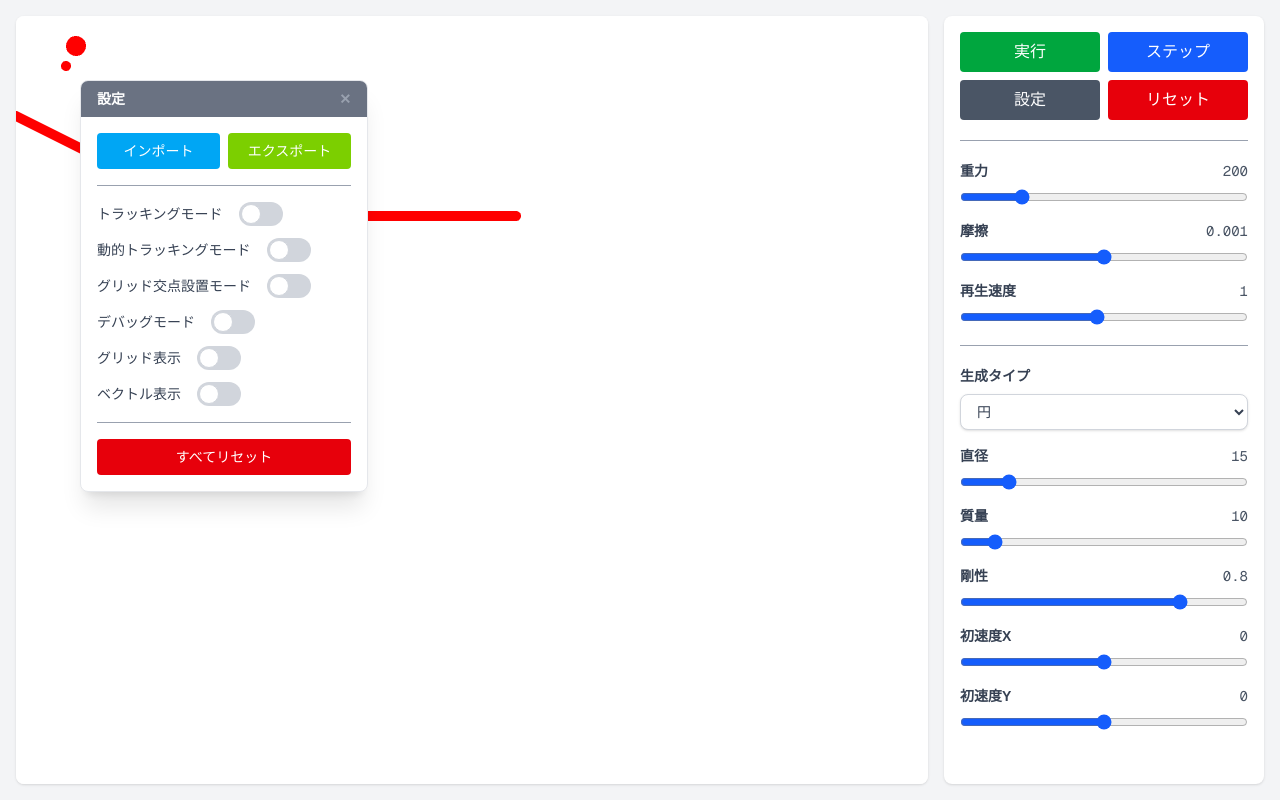
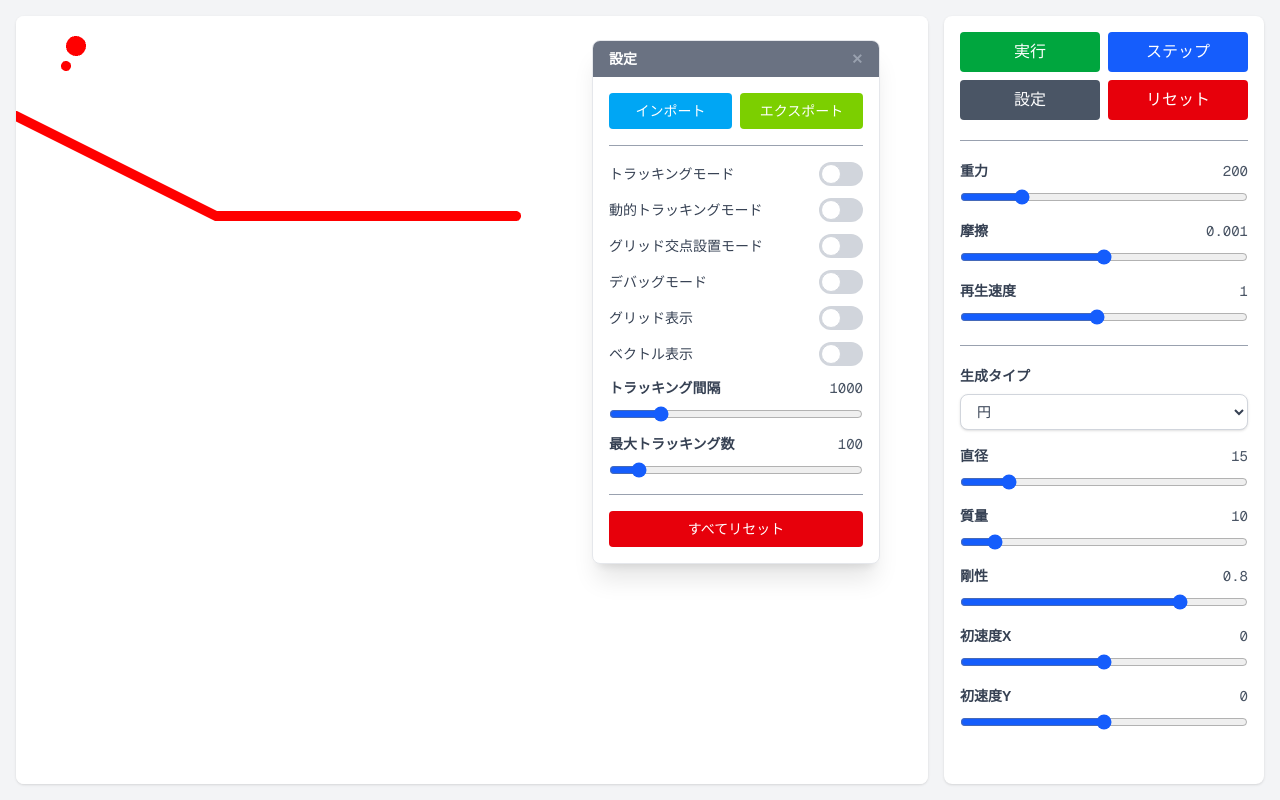
Before and after one commit to Taka005/PhysicsLab, a Next.js app: page / in a window 1280 px wide. Both pictures are taken after a click on the button "設定". Built offline with nearby package versions, Linux system fonts and the light colour scheme.

Commit message:
SettingPanelにトラッキング間隔と最大トラッキング数のスライダーを追加し、useEngineStateフックとEngineクラスを更新して新しい状態を管理

```diff
--- a/src/components/ControlPanel.tsx
+++ b/src/components/ControlPanel.tsx
@@ -65,8 +65,8 @@ export default function ControlPanel() {
         <SpawnSettings/>
       </div>
           {isSettingOpen && (
-          <Draggable handle=".drag-handle" nodeRef={nodeRef}>
-            <div ref={nodeRef} className="absolute top-20 left-20 w-72 bg-white rounded-lg shadow-xl border border-gray-200 overflow-hidden z-50">
+          <Draggable handle=".drag-handle" nodeRef={nodeRef} bounds="body">
+            <div ref={nodeRef} className="absolute top-10 right-100 w-72 bg-white rounded-lg shadow-xl border border-gray-200 overflow-hidden z-50">
               <div className="drag-handle bg-gray-500 text-white px-4 py-2 flex justify-between items-center cursor-move text-sm font-semibold">
                 <span>設定</span>
                 <button
--- a/src/components/ui/SettingPanel.tsx
+++ b/src/components/ui/SettingPanel.tsx
@@ -5,6 +5,7 @@ import { useEngineState } from "@/hooks/useEngineState";
 import { ChangeEvent, useRef, useState } from "react";
 import { toast } from "sonner";
 import ToggleSwitch from "./ToggleSwitch";
+import SliderField from "./SliderField";
 
 export default function SettingPanel() {
   const engine = useEngine();
@@ -16,6 +17,8 @@ export default function SettingPanel() {
   const [isSetGridCrossMode, setIsSetGridCrossMode] = useState<boolean>(state.isSetGridCrossMode);
   const [isDisplayGrid, setIsDisplayGrid] = useState<boolean>(state.isDisplayGrid);
   const [isDisplayVector, setIsDisplayVector] = useState<boolean>(state.isDisplayVector);
+  const [trackingInterval, setTrackingInterval] = useState<number>(state.trackingInterval);
+  const [trackingLimit, setTrackingLimit] = useState<number>(state.trackingLimit);
 
   if (!engine||!state) return null;
 
@@ -89,7 +92,7 @@ export default function SettingPanel() {
           </button>
         </div>
         <hr className="my-1 border-t border-gray-400" />
-        <div className="flex gap-2">
+        <div className="flex-1 gap-2">
           <ToggleSwitch
             label="トラッキングモード"
             checked={isTrackingMode}
@@ -99,7 +102,7 @@ export default function SettingPanel() {
             }}
           />
         </div>
-        <div className="flex gap-2">
+        <div className="flex-1 gap-2">
           <ToggleSwitch
             label="動的トラッキングモード"
             checked={isDynamicTrackingMode}
@@ -109,7 +112,7 @@ export default function SettingPanel() {
             }}
           />
         </div>
-        <div className="flex gap-2">
+        <div className="flex-1 gap-2">
           <ToggleSwitch
             label="グリッド交点設置モード"
             checked={isSetGridCrossMode}
@@ -119,7 +122,7 @@ export default function SettingPanel() {
             }}
           />
         </div>
-        <div className="flex gap-2">
+        <div className="flex-1 gap-2">
           <ToggleSwitch
             label="デバッグモード"
             checked={isDebugMode}
@@ -129,7 +132,7 @@ export default function SettingPanel() {
             }}
           />
         </div>
-        <div className="flex gap-2">
+        <div className="flex-1 gap-2">
           <ToggleSwitch
             label="グリッド表示"
             checked={isDisplayGrid}
@@ -139,13 +142,41 @@ export default function SettingPanel() {
             }}
           />
         </div>
-        <div className="flex gap-2">
+        <div className="flex-1 gap-2">
           <ToggleSwitch
             label="ベクトル表示"
             checked={isDisplayVector}
             onChange={(checked) =>{
               setIsDisplayVector(checked);
               engine.viewport.isDisplayGrid = checked
+            }}
+          />
+        </div>
+        <div className="flex-1 gap-2">
+          <SliderField
+            label="トラッキング間隔"
+            value={trackingInterval}
+            min="100"
+            max="5000"
+            step="10"
+            onChange={(e) => {
+              const val = parseFloat(e.target.value);
+              setTrackingInterval(val);
+              engine.trackingInterval = val;
+            }}
+          />
+        </div>
+        <div className="flex-1 gap-2">
+          <SliderField
+            label="最大トラッキング数"
+            value={trackingLimit}
+            min="10"
+            max="1000"
+            step="10"
+            onChange={(e) => {
+              const val = parseFloat(e.target.value);
+              setTrackingLimit(val);
+              engine.trackingLimit = val;
             }}
           />
         </div>
--- a/src/hooks/useEngineState.ts
+++ b/src/hooks/useEngineState.ts
@@ -14,6 +14,8 @@ export function useEngineState() {
     isSetGridCrossMode: false,
     isDisplayGrid: false,
     isDisplayVector: false,
+    trackingInterval: 100,
+    trackingLimit: 100,
     playBackSpeed: 1,
     worldSize: 5000,
     gravity: 200,
--- a/src/lib/engine/Engine.ts
+++ b/src/lib/engine/Engine.ts
@@ -62,6 +62,8 @@ export class Engine extends EngineBase {
       isDisplayVector: this.viewport.isDisplayVector,
       playBackSpeed: this.playBackSpeed,
       worldSize: this.worldSize,
+      trackingInterval: this.trackingInterval,
+      trackingLimit: this.trackingLimit,
       gravity: this.gravity,
       pps: this.pps,
       friction: this.friction
--- a/src/lib/engine/types.ts
+++ b/src/lib/engine/types.ts
@@ -125,6 +125,8 @@ export type EngineSnapShot = {
   isDisplayVector: boolean;
   playBackSpeed: number;
   worldSize: number;
+  trackingInterval: number;
+  trackingLimit: number;
   gravity: number;
   pps: number;
   friction: number;
```
